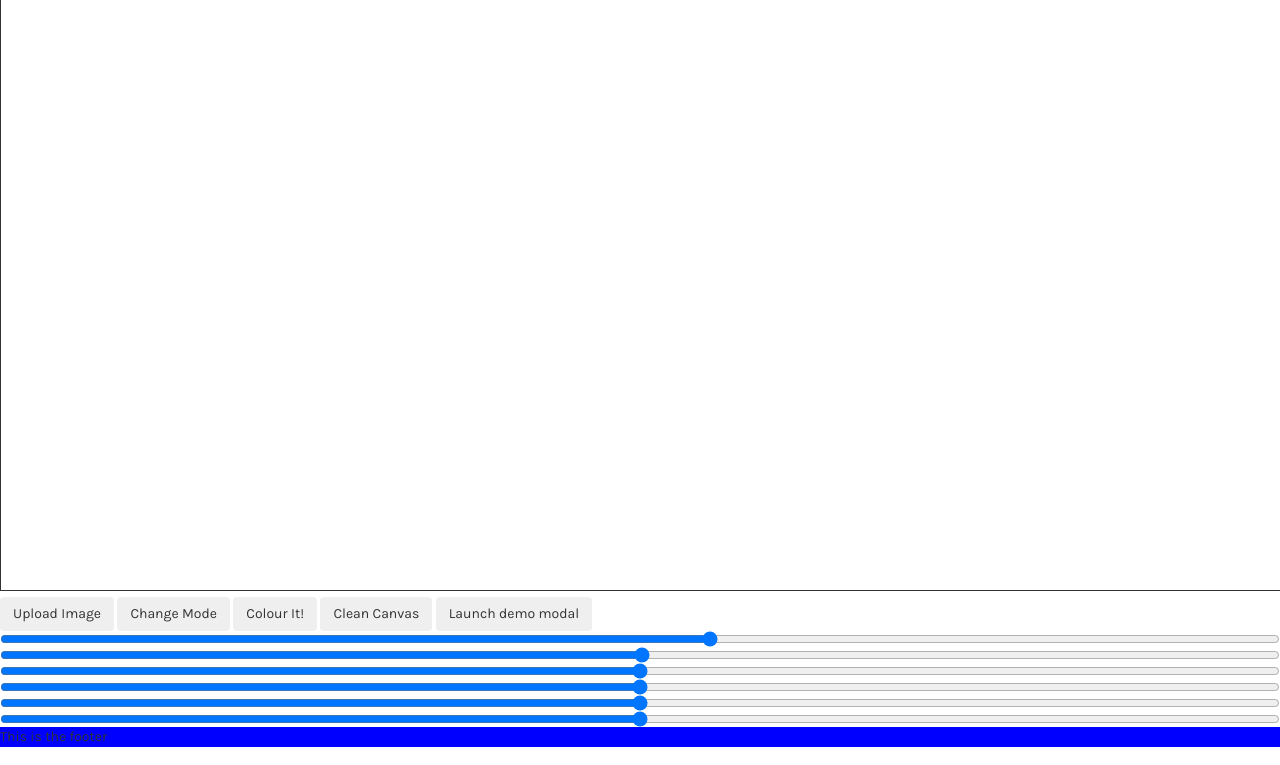
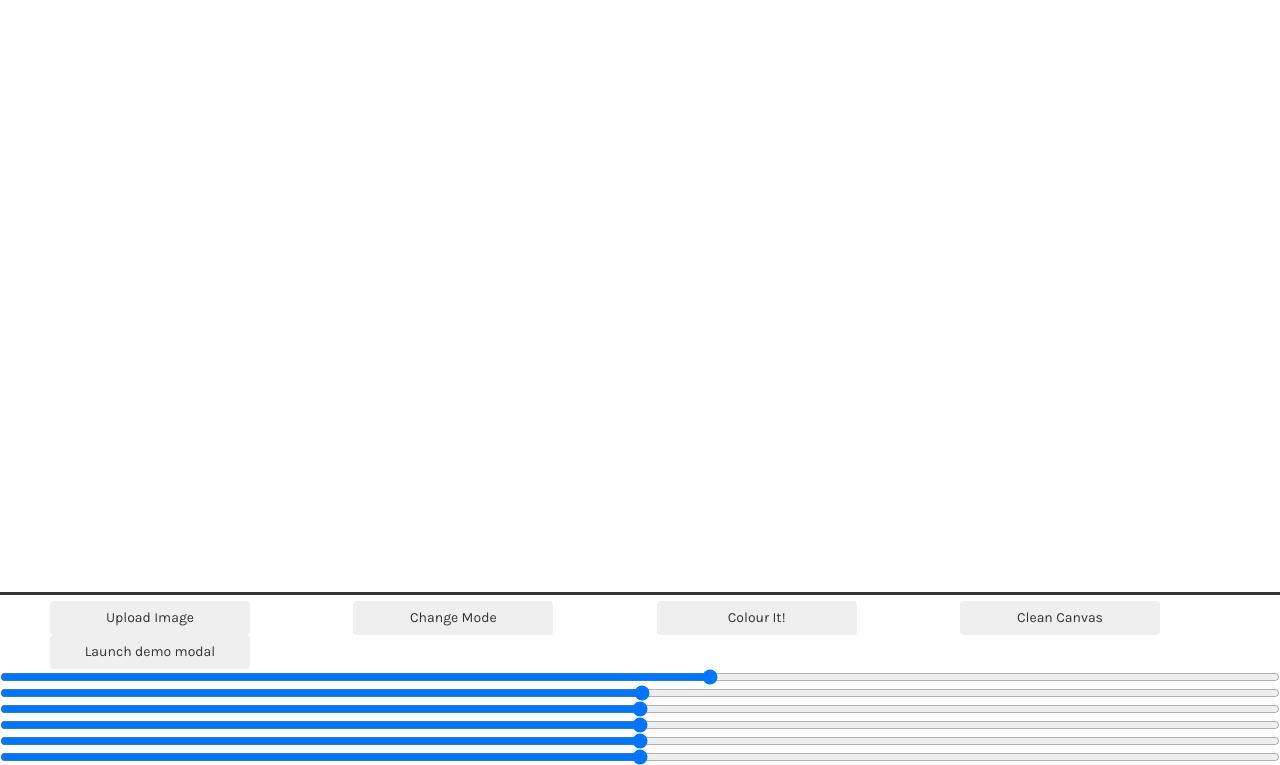
Before and after one commit to poppindouble/Angelhack, a plain HTML site: page WebApp/index.html in a window 1280 px wide. Shown: the part 61-826 px from the top of the page. Drawn offline with Linux system fonts and the light colour scheme.

Commit message:
Some styling stuff

```diff
--- a/WebApp/index.html
+++ b/WebApp/index.html
@@ -17,20 +17,14 @@
 		<h1>Colour My World</h1>
 	</header>
 
-
 	<canvas id="canvas"  width='1519' height='600'></canvas>
-
-
-	<button class='btn' type="button" onclick="uploadImageClicked()">Upload Image</button>
 	<input type="file" id="my_file" style="display: none;" />
 
-
-	<button class='btn' type="button" onclick="changeMode()">Change Mode</button>
-	<button class='btn' type="button" onclick="saveImageClicked()">Colour It!</button>
-	<button class='btn' type="button" onclick="clearCanvas()">Clean Canvas</button>
-	<button type="button" class="btn" data-toggle="modal" data-target="#tagsModal">
-		Launch demo modal
-	</button>
+	<button class='btn action-button' type="button" onclick="uploadImageClicked()">Upload Image</button>
+	<button class='btn action-button' type="button" onclick="changeMode()">Change Mode</button>
+	<button class='btn action-button' type="button" onclick="saveImageClicked()">Colour It!</button>
+	<button class='btn action-button' type="button" onclick="clearCanvas()">Clean Canvas</button>
+	<button class='btn action-button' type="button" data-toggle="modal" data-target="#tagsModal">Launch demo modal</button>
 
 	<input type='range' min='1' max='10' step='1' onchange="changeThickness(this.value)" />
 	<input type='range' min='0' max='255' step='1' onchange="changeGreyness(this.value)" />
@@ -62,9 +56,6 @@
 	  </div>
 	</div>
 
-
-	<footer id="footer">This is the footer</footer>
-
 	<script src='test.js'></script>
 	<script src="button.js"></script>
 
--- a/WebApp/main.css
+++ b/WebApp/main.css
@@ -6,7 +6,7 @@ body {
 #header {
 	width: 100%;
 	height: 50px;
-	background-color: yellow;
+	background-color: rgb(255, 255, 102);
 	padding-top: 5px;
 	text-align: center;
 }
@@ -14,10 +14,13 @@ body {
 	#header h1 {
 		margin-top: 0px;
 	}
+
 #canvas {
-	border: 1px solid;
+	border-top: 3px solid;
+	border-bottom: 3px solid;
 }
-#footer {
-	width: 100%;
-	background-color: blue;
+
+.action-button {
+	width: 200px;
+	margin: 0px 50px;
 }
```
